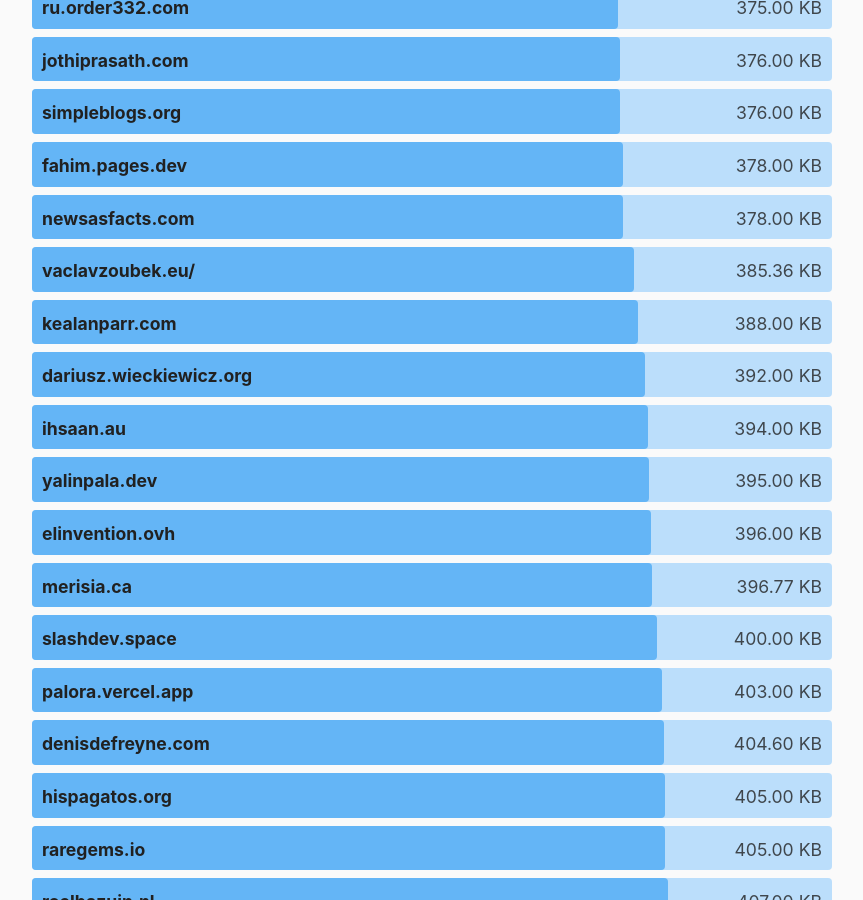
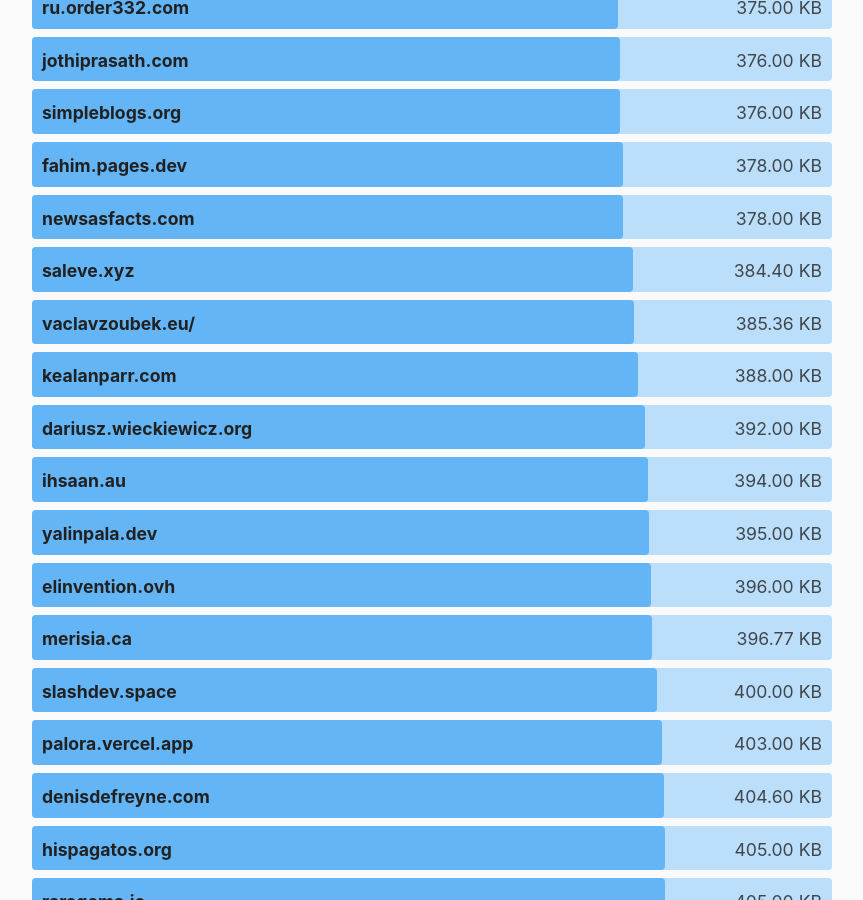
Before and after one commit to kevquirk/512kb.club, a Jekyll site: the page built from index.md, in a window 1280 px wide and 900 px high, scrolled down 44200 px. Shown: the whole window, without its empty margins (208-1071 px from the left). Built offline with Jekyll 4.4.1, drawn with Linux system fonts in a browser that asks for light colours.

Commit message:
Update sites.yml
updated saleve.xyz

```diff
--- a/_data/sites.yml
+++ b/_data/sites.yml
@@ -3430,8 +3430,8 @@
 
 - domain: saleve.xyz
   url: https://www.saleve.xyz/
-  size: 486.8
-  last_checked: 2024-05-09
+  size: 384.4
+  last_checked: 2024-11-04
 
 - domain: salixos.org
   url: https://salixos.org/
```
